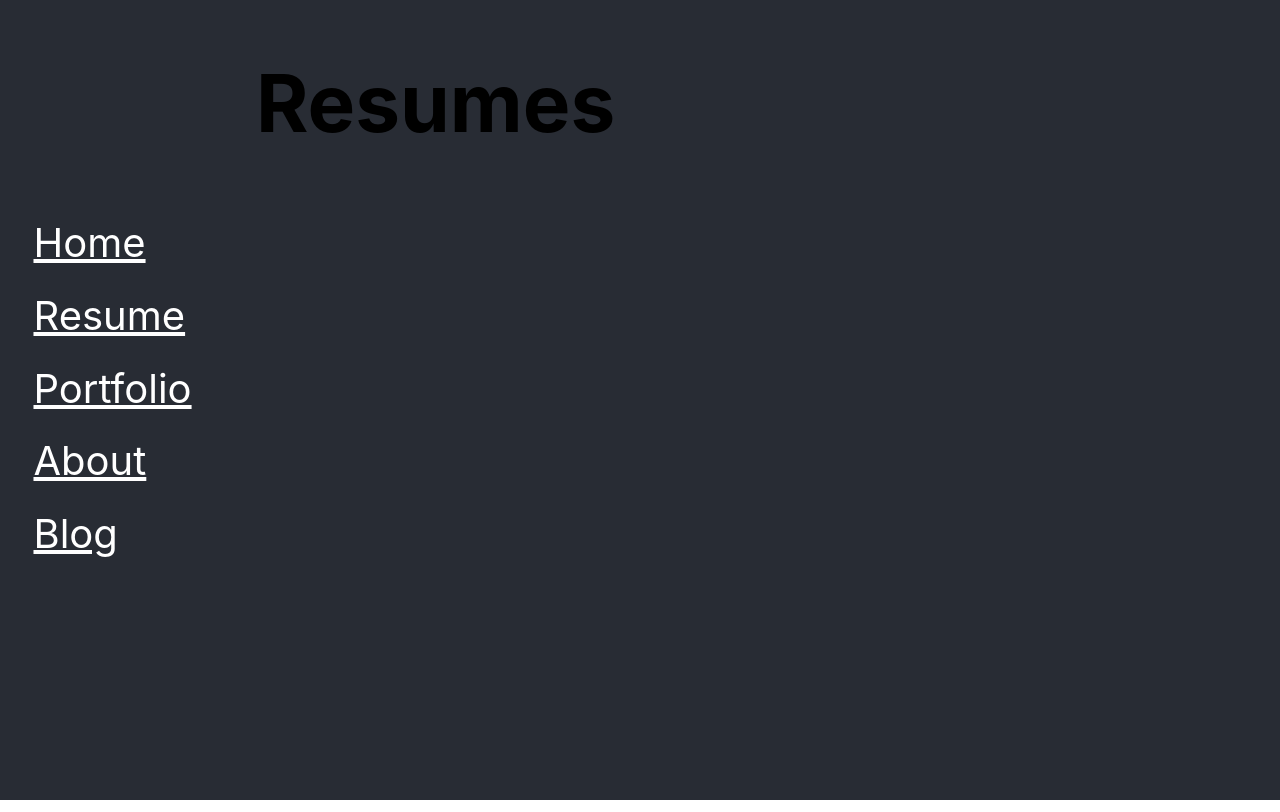
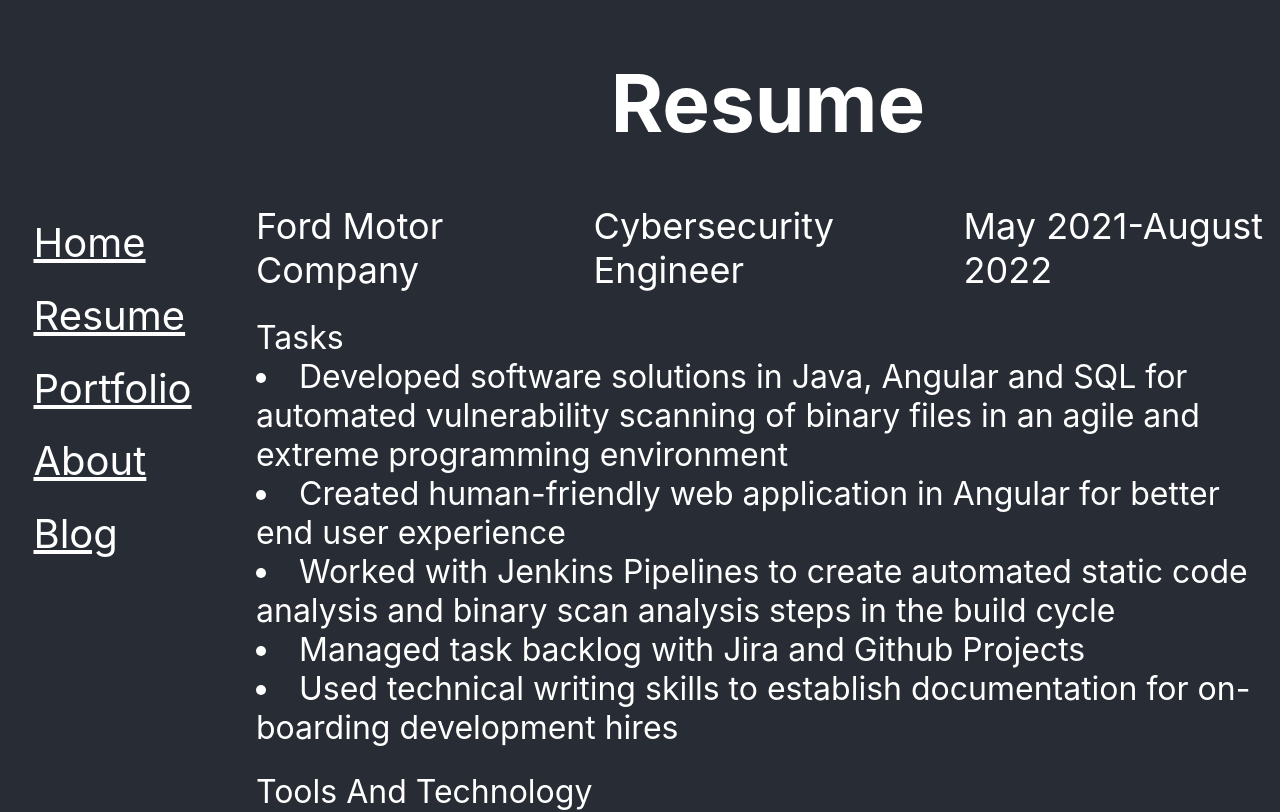
Before and after one commit to cannibalisticwalrus/cannibalisticwalrus.github.io, a React (Create React App) app: page /Resume in a window 1280 px wide. Shown: the top 812 px of the page. Built offline with nearby package versions, Linux system fonts and the light colour scheme.

Commit message:
Added Cyber engineer position to the resume page

```diff
--- a/src/pages/Resume/Resume.scss
+++ b/src/pages/Resume/Resume.scss
@@ -0,0 +1,21 @@
+.ReusmeRoot{
+    color:white;
+    display: flex;
+    align-items: center;
+    flex-direction: column;
+    justify-content: center;
+}
+
+.JobInformation{
+    display: flex;
+    flex-direction: row;
+    justify-content: space-evenly;
+    gap: 5%;
+    font-size: 2.25rem;
+}
+
+.TasksContainer{
+    font-size: 2rem;
+    padding-top: 2.5%;
+    align-self: flex-start;
+}
--- a/src/pages/Resume/Resume.tsx
+++ b/src/pages/Resume/Resume.tsx
@@ -1,7 +1,47 @@
 import "./Resume.scss";
 
 const Resume = () => {
-    return <h1>Resumes</h1>;
-  };
+  return (
+    <div className="ReusmeRoot">
+      <h1>Resume</h1>
+      <div id="Job-CyberEngineer">
+        <div className="JobInformation">
+          <div>Ford Motor Company</div>
+          <div>Cybersecurity Engineer</div>
+          <div>May 2021-August 2022</div>
+        </div>
 
-  export default Resume;
+        <div className="TasksContainer">
+          Tasks
+          <li>
+            Developed software solutions in Java, Angular and SQL for automated
+            vulnerability scanning of binary files in an agile and extreme
+            programming environment
+          </li>
+          <li>
+            Created human-friendly web application in Angular for better end
+            user experience
+          </li>
+          <li>
+            Worked with Jenkins Pipelines to create automated static code
+            analysis and binary scan analysis steps in the build cycle
+          </li>
+          <li>Managed task backlog with Jira and Github Projects</li>
+          <li>
+            Used technical writing skills to establish documentation for
+            on-boarding development hires
+          </li>
+        </div>
+        <div className="TasksContainer">
+          Tools And Technology
+          <li>Frontend: Angular</li>
+          <li>Backend: Java (Spring Framework)</li>
+          <li>Hosted on: Local, Google Cloud Platform</li>
+          <li>Other Technologies Used: </li>
+        </div>
+      </div>
+    </div>
+  );
+};
+
+export default Resume;
```
